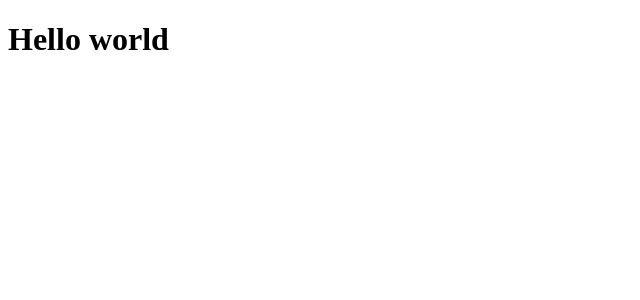
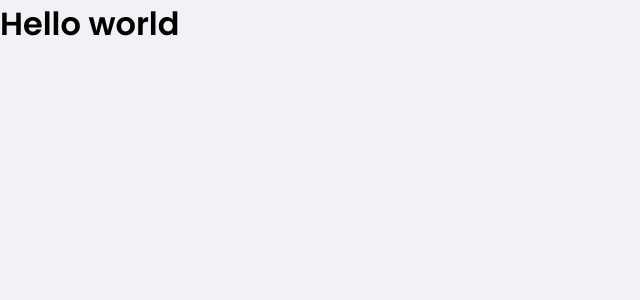
Before and after one commit to leosilva-dev/ignite-react-chapter-2-dtmoney, a React (Create React App) app: page / in a window 1280 px wide. Shown: the top 300 px of the page, without its empty margins (0-640 px from the left). Built offline with nearby package versions, Linux system fonts and the light colour scheme.

Commit message:
Add global style with styled components

```diff
--- a/public/index.html
+++ b/public/index.html
@@ -1,10 +1,15 @@
 <!DOCTYPE html>
 <html lang="en">
   <head>
+    <link rel="preconnect" href="https://fonts.googleapis.com">
+    <link rel="preconnect" href="https://fonts.gstatic.com" crossorigin>
     <meta charset="utf-8" />
     <meta name="viewport" content="width=device-width, initial-scale=1" />
 
+    <link rel="shortcut icon" href="favicon.png" type="image/png" />
+
     <title>dtmoney</title>
+    <link href="https://fonts.googleapis.com/css2?family=Poppins:wght@400;600&display=swap" rel="stylesheet">
   </head>
   <body>
     <noscript>You need to enable JavaScript to run this app.</noscript>
--- a/src/App.tsx
+++ b/src/App.tsx
@@ -1,5 +1,11 @@
 import React from "react";
+import { GlobalStyle } from "./styles/global";
 
 export function App() {
-  return <h1>Hello world</h1>;
+  return (
+    <div>
+      <h1>Hello world</h1>
+      <GlobalStyle />
+    </div>
+  );
 }
--- /dev/null
+++ b/src/styles/global.ts
@@ -0,0 +1,51 @@
+import { createGlobalStyle } from "styled-components";
+
+export const GlobalStyle = createGlobalStyle`
+    :root{
+        --background: #f0f2f5;
+        --red: #e52e4d;
+        --blue: #5429cc;
+        --blue-light: #6933ff;
+        --text-title: #363f5f;
+        --text-body: #969cb3;
+        --shape: #ffffff;
+    }
+
+    *{
+        margin: 0;
+        padding: 0;
+        box-sizing: border-box;
+    }
+
+    html{
+        @media (max-width: 1080px) {
+            font-size: 93.75%;
+        }
+        @media (max-width: 720px) {
+            font-size: 87.5%;
+        }
+    }
+
+    body{
+        background: var(--background);
+        -webkit-font-smoothing: antialiased;
+    }
+
+    body, input, textarea, button{
+        font-family: 'Poppins', sans-serif;
+        font-weight: 400;
+    }
+
+    h1, h2, h3, h4, h5, h6, strong{
+        font-weight: 600;
+    }
+
+    button{
+        cursor: pointer;
+    }
+
+    [disabled]{
+        opacity: 0.6;
+        cursor: not-allowed;
+    }
+`
```
